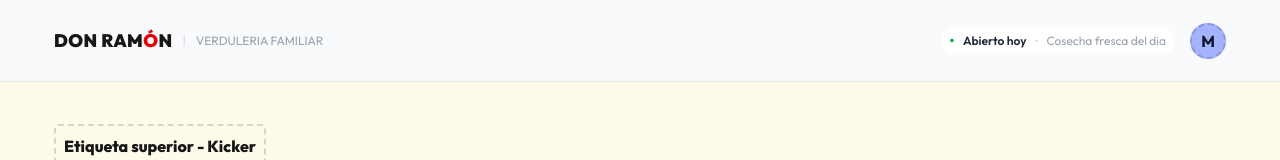
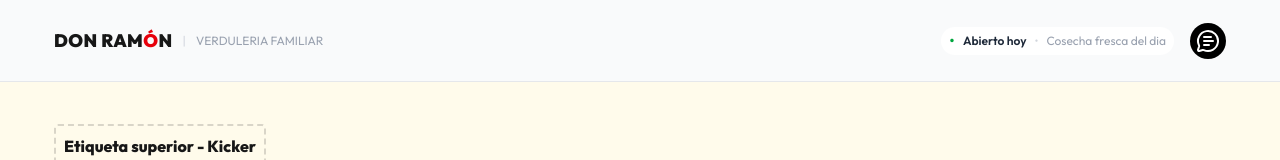
Before and after one commit to marelizal/frutix-template, a Next.js app in the folder landing/: page / in a window 1280 px wide. Shown: the top 160 px of the page. Built offline with nearby package versions, Linux system fonts and the light colour scheme.

Commit message:
header: cambio icono y color de fondo en el boton de pedido directo

```diff
--- a/landing/src/components/header.tsx
+++ b/landing/src/components/header.tsx
@@ -6,6 +6,8 @@
  * @returns
  *
  */
+
+import { MessageCircleText } from "lucide-react";
 
 
 function Navbar() {
@@ -30,8 +32,8 @@ function Navbar() {
             </div>
 
             {/* Boton para la comunicacion directa con el vendedor */}
-            <div className="border-2 border-dashed border-black/15 bg-indigo-300 text-slate-900 rounded-full w-[36px] h-[36px] flex justify-center items-center font-bold">
-                M
+            <div className="border-2 border-dashed border-black/15 bg-black text-slate-900 rounded-full w-[36px] h-[36px] flex justify-center items-center font-bold">
+                <MessageCircleText color="white" />
             </div>
            </div>
         </nav>
```
